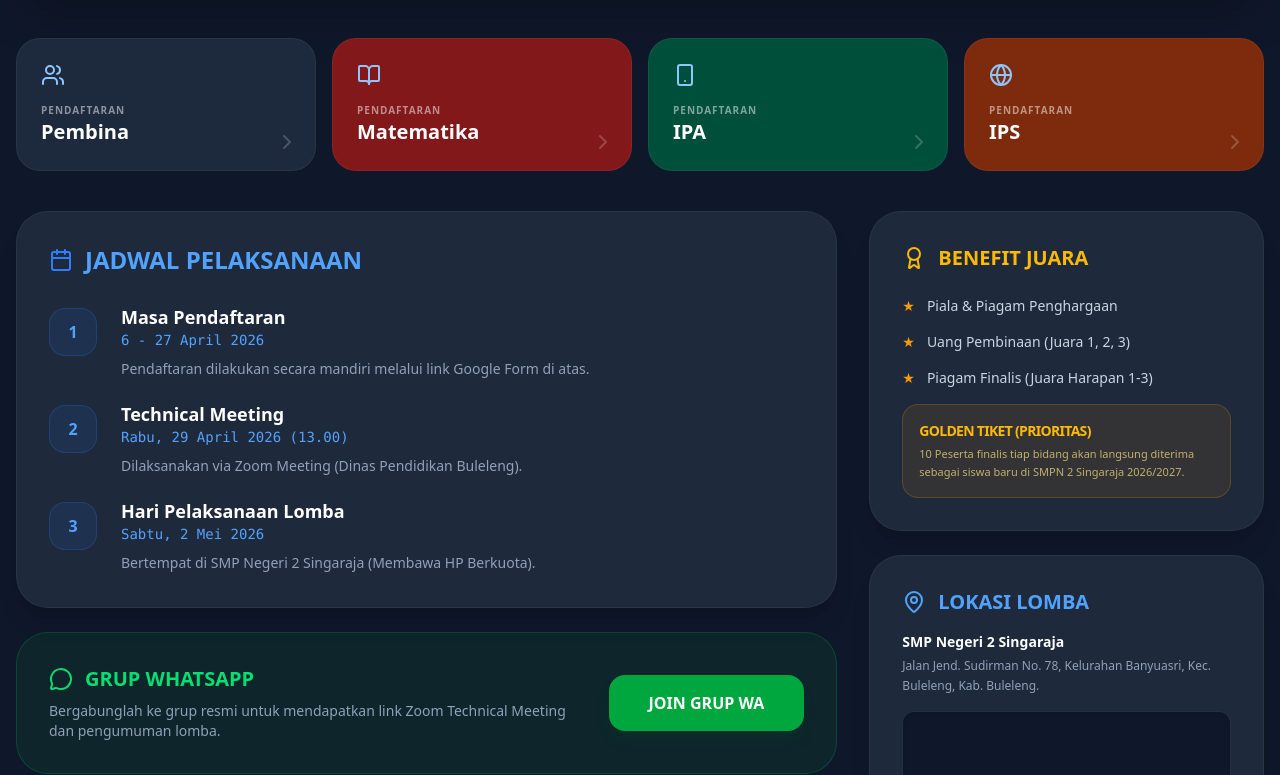
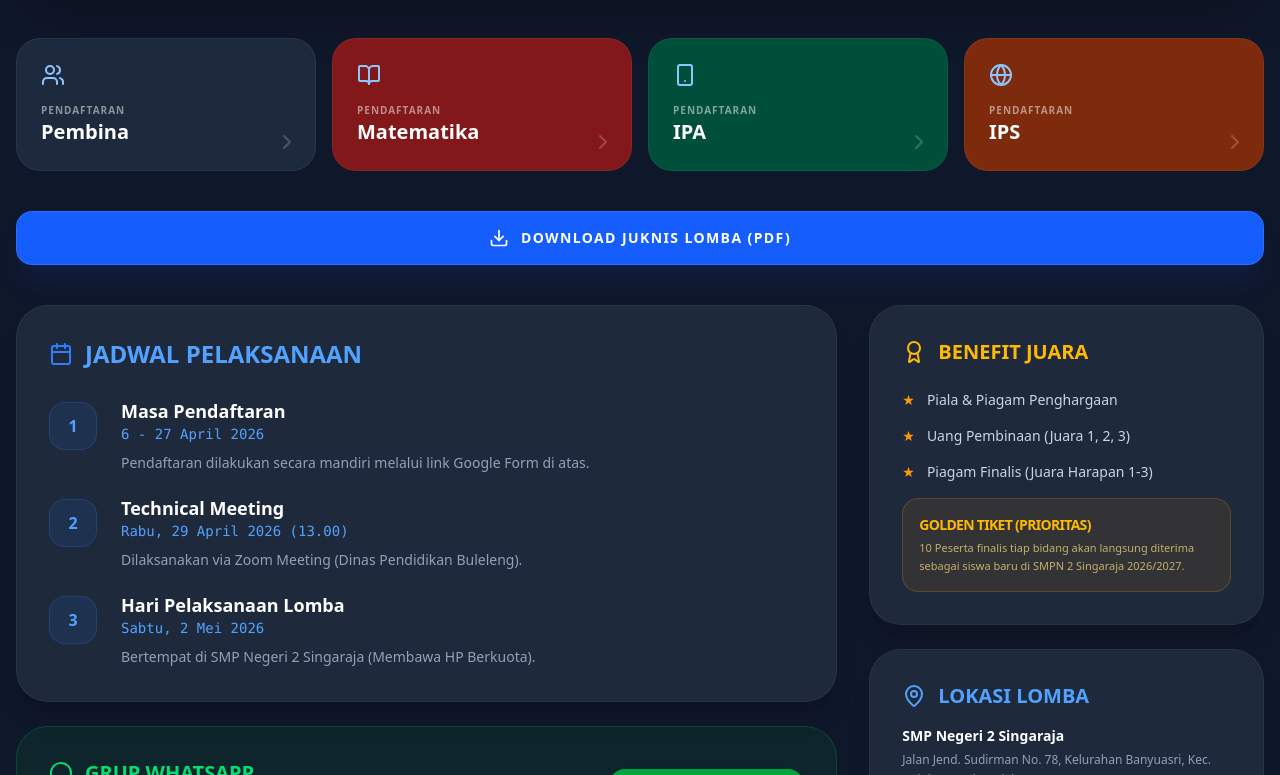
Before and after one commit to kadekdipasukesa/ruang-spendaraja, a React (Vite) app: page /gempitas in a window 1280 px wide. Shown: the part 840-1615 px from the top of the page. Built offline with nearby package versions, Linux system fonts and the light colour scheme; grey boxes are pictures that could not be loaded.

Commit message:
Update gempitas3 juknis pdf

```diff
--- a/src/pages/Gempitas.jsx
+++ b/src/pages/Gempitas.jsx
@@ -224,6 +224,22 @@ const GempitasPage = () => {
           ))}
         </div>
 
+        {/* --- TOMBOL JUKNIS BARU --- */}
+<motion.div
+  initial={{ y: 20, opacity: 0 }}
+  animate={{ y: 0, opacity: 1 }}
+  className="mb-10"
+>
+  <a
+    href="https://drive.google.com/file/d/1hrz6-PO3kD7_yU0fBk_HAe-kJZRE1NkE/view?usp=sharing"
+    target="_blank"
+    rel="noreferrer"
+    className="w-full bg-blue-600 hover:bg-blue-500 text-white py-4 rounded-2xl font-black flex items-center justify-center gap-3 transition-all shadow-xl shadow-blue-900/20 border border-white/10 uppercase tracking-widest text-sm"
+  >
+    <Download size={20} /> Download Juknis Lomba (PDF)
+  </a>
+</motion.div>
+
         <div className="grid grid-cols-1 lg:grid-cols-3 gap-8">
           <div className="lg:col-span-2 space-y-6">
             <div className="bg-[#1e293b] rounded-[2rem] p-8 border border-white/5 shadow-xl">
```
